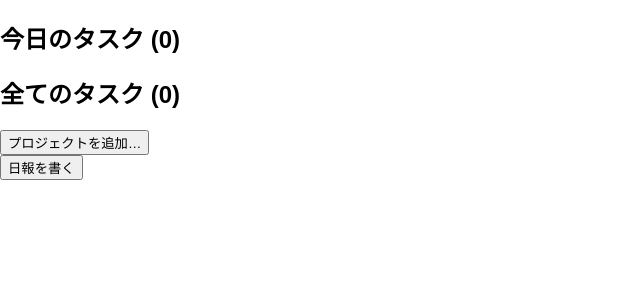
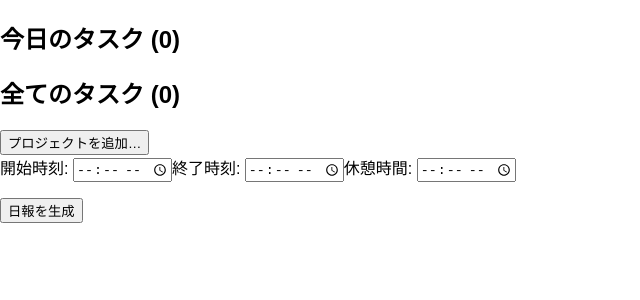
Before and after one commit to kawmra/Rooster, a React (Create React App) app: page / in a window 1280 px wide. Shown: the top 300 px of the page, without its empty margins (0-640 px from the left). Built offline with nearby package versions, Linux system fonts and the light colour scheme.

Commit message:
日報生成の UI を変更

```diff
--- a/src/ReportGenerator.tsx
+++ b/src/ReportGenerator.tsx
@@ -5,7 +5,6 @@ import './css/modal.css'
 
 interface Props {
     projects: Project[],
-    onCancel: () => void,
     onGenerated: (markdown: string) => void,
 }
 
@@ -26,10 +25,6 @@ export default class extends React.Component<Props, State> {
         }
     }
 
-    handleCancel() {
-        this.props.onCancel()
-    }
-
     handleGenerate() {
         const { projects } = this.props
         const today = new Date()
@@ -37,31 +32,37 @@ export default class extends React.Component<Props, State> {
         const dailyprojects = generateProjectsMarkdown(utils.filterDailyProject(projects))
         const allprojects = generateProjectsMarkdown(projects)
         const { startTime, endTime, restHours } = this.state
+        const startTimeS = hmStrToS(startTime)
+        const restHoursS = hmStrToS(restHours)
         let endTimeS = hmStrToS(endTime)
         if (endTimeS < hmStrToS(startTime)) {
             endTimeS = endTimeS + (60 * 60 * 24)
         }
-        const actualWorkingHours = sToHm(endTimeS - hmStrToS(startTime) - hmStrToS(restHours))
+        if (isNaN(startTimeS) || isNaN(endTimeS) || isNaN(restHoursS)) {
+            alert("出退勤時刻と休憩時間を正しく入力してください。")
+            return
+        }
+        const actualWorkingHours = sToHm(endTimeS - startTimeS - restHoursS)
         const report = reportTemplate
             .replace('[[date]]', todayStr)
             .replace('[[dailyprojects]]', dailyprojects.join("\n\n"))
             .replace('[[allprojects]]', allprojects.join("\n\n"))
             .replace('[[starttime]]', startTime)
             .replace('[[endtime]]', endTime)
-            .replace('[[resthours]]', formatHm(sToHm(hmStrToS(restHours))))
+            .replace('[[resthours]]', formatHm(sToHm(restHoursS)))
             .replace('[[actualworkinghours]]', formatHm(actualWorkingHours))
         this.props.onGenerated(report)
     }
 
     render() {
         return (
-            <div className='modal-container' onClick={this.handleCancel.bind(this)}>
-                <div className='modal-edit_project' onClick={(e) => { e.stopPropagation() }}>
-                    <label>開始時刻: <input type="time" value={this.state.startTime} onChange={(e) => { this.setState({ startTime: e.target.value }) }} /></label>
-                    <label>終了時刻: <input type="time" value={this.state.endTime} onChange={(e) => { this.setState({ endTime: e.target.value }) }} /></label>
-                    <label>休憩時間: <input type="time" value={this.state.restHours} onChange={(e) => { this.setState({ restHours: e.target.value }) }} /></label>
-                    <button onClick={this.handleGenerate.bind(this)}>生成</button>
-                </div>
+            <div>
+                <label>開始時刻: <input type="time" value={this.state.startTime} onChange={(e) => { this.setState({ startTime: e.target.value }) }} /></label>
+                <label>終了時刻: <input type="time" value={this.state.endTime} onChange={(e) => { this.setState({ endTime: e.target.value }) }} /></label>
+                <label>休憩時間: <input type="time" value={this.state.restHours} onChange={(e) => { this.setState({ restHours: e.target.value }) }} /></label>
+                <p>
+                    <button onClick={this.handleGenerate.bind(this)}>日報を生成</button>
+                </p>
             </div>
         )
     }
--- a/src/projects/Projects.tsx
+++ b/src/projects/Projects.tsx
@@ -24,8 +24,8 @@ interface Props extends StateProps, DispatchProps {
 
 interface State {
     editingProject: Project | undefined
-    creatingProject: Project | undefined,
-    reportGenerateMode: boolean,
+    creatingProject: Project | undefined
+    generatedReport: string | undefined
 }
 
 export class Projects extends React.Component<Props, State> {
@@ -35,7 +35,7 @@ export class Projects extends React.Component<Props, State> {
         this.state = {
             editingProject: undefined,
             creatingProject: undefined,
-            reportGenerateMode: false,
+            generatedReport: undefined,
         }
     }
 
@@ -97,22 +97,15 @@ export class Projects extends React.Component<Props, State> {
         this.props.onUpdateProjectItem(project, newItem)
     }
 
-    handleWriteDailyReport(e: MouseEvent) {
+    handleReportGenerated(markdown: string) {
         this.setState({
-            reportGenerateMode: true
+            generatedReport: markdown
         })
     }
 
-    handleReportGenerateCancel() {
+    handleCloseGeneratedReport() {
         this.setState({
-            reportGenerateMode: false
-        })
-    }
-
-    handleReportGenerated(markdown: string) {
-        console.log(markdown)
-        this.setState({
-            reportGenerateMode: false
+            generatedReport: undefined
         })
     }
 
@@ -142,7 +135,7 @@ export class Projects extends React.Component<Props, State> {
                 onUpdateProjectItem={this.handleUpdateItem.bind(this)}
             />
         })
-        const { editingProject, creatingProject, reportGenerateMode } = this.state
+        const { editingProject, creatingProject } = this.state
         let projectEditor = undefined
         if (editingProject !== undefined) {
             projectEditor = <ProjectEditor
@@ -157,12 +150,6 @@ export class Projects extends React.Component<Props, State> {
                 onCancel={this.handleCancelCreatingProject.bind(this)}
             />
         }
-        const reportGenerator = reportGenerateMode
-            ? <ReportGenerator
-                projects={projects}
-                onCancel={this.handleReportGenerateCancel.bind(this)}
-                onGenerated={this.handleReportGenerated.bind(this)}
-            /> : undefined
         return (
             <div>
                 <section>
@@ -179,10 +166,22 @@ export class Projects extends React.Component<Props, State> {
                     {projectsTag}
                 </section>
                 <footer>
-                    <button onClick={this.handleWriteDailyReport.bind(this)}>日報を書く</button>
+                    <ReportGenerator
+                        projects={projects}
+                        onGenerated={this.handleReportGenerated.bind(this)}
+                    />
                 </footer>
                 {projectEditor}
-                {reportGenerator}
+                {this.state.generatedReport && (
+                    <div className="modal-container" onClick={this.handleCloseGeneratedReport.bind(this)}>
+                        <textarea
+                            onClick={(e) => { e.stopPropagation() }}
+                            style={{ width: '80%', height: '80%' }}
+                            value={this.state.generatedReport}
+                            readOnly={true}
+                        />
+                    </div>
+                )}
             </div>
         )
     }
```
